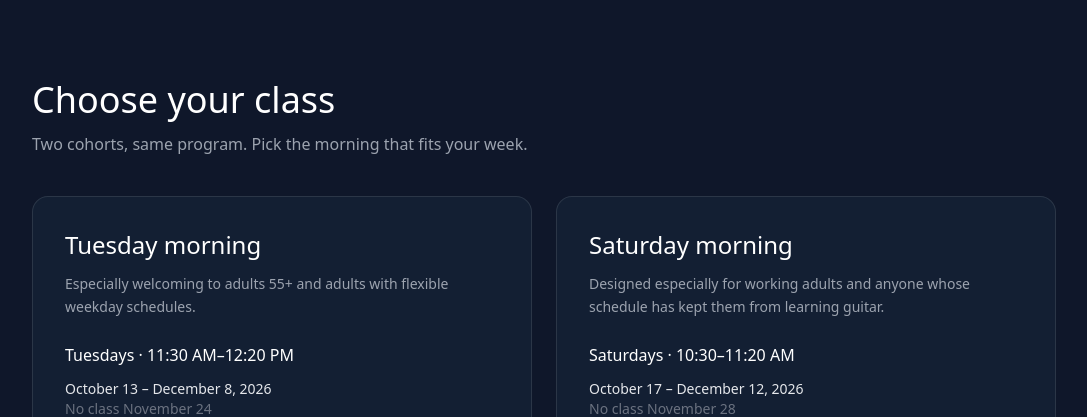
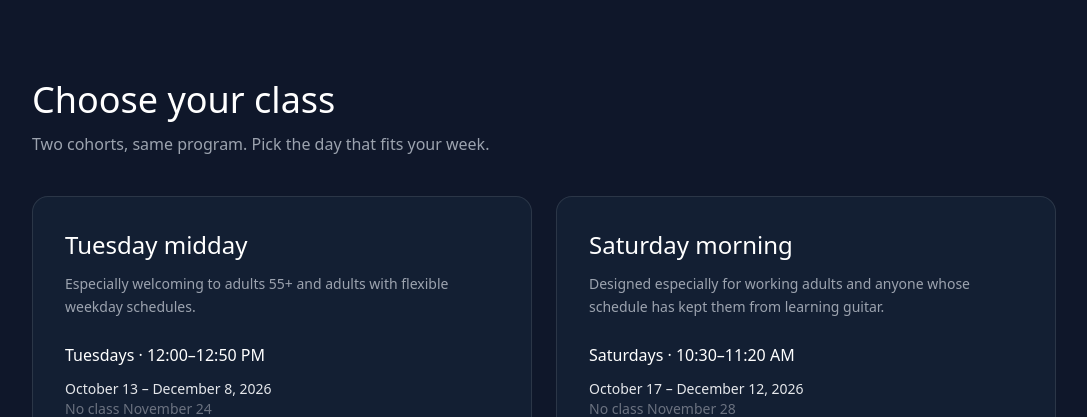
Before and after one commit to toddbrannon/toddbrannonmusic2025, a React (Vite) app: page /guitar-together in a window 1280 px wide. Shown: the part 2100-2517 px from the top of the page, without its empty margins (96-1183 px from the left). Built offline with nearby package versions, Linux system fonts and the light colour scheme.

Commit message:
Move Tuesday Guitar Together class to 12:00–12:50 PM, reword as midday
Co-Authored-By: Claude Opus 5.5 <noreply@anthropic.com>

```diff
--- a/server.js
+++ b/server.js
@@ -372,7 +372,7 @@ const ROUTE_META = {
   '/guitar-together': {
     title: "You've Always Wanted to Play Guitar | Guitar Together",
     description:
-      'An 8-week beginner guitar experience for adults in Old Town Lewisville. No experience necessary. Tuesday and Saturday morning groups starting in October.',
+      'An 8-week beginner guitar experience for adults in Old Town Lewisville. No experience necessary. Tuesday and Saturday groups starting in October.',
     image: `${SITE_ORIGIN}/og/guitar-together.jpg`,
   },
 };
--- a/src/pages/GuitarTogether.tsx
+++ b/src/pages/GuitarTogether.tsx
@@ -47,9 +47,9 @@ const stages = [
 const cohorts = [
   {
     id: 'tuesday',
-    day: 'Tuesday morning',
+    day: 'Tuesday midday',
     audience: 'Especially welcoming to adults 55+ and adults with flexible weekday schedules.',
-    time: 'Tuesdays · 11:30 AM–12:20 PM',
+    time: 'Tuesdays · 12:00–12:50 PM',
     dates: 'October 13 – December 8, 2026',
     skipped: 'No class November 24',
     stripeUrl: TUESDAY_STRIPE_URL,
@@ -77,7 +77,7 @@ const faqs = [
   { q: 'What kind of guitar do I need?', a: 'A playable acoustic or electric guitar is fine.' },
   {
     q: 'Is this only for people 55+?',
-    a: 'No. The Tuesday morning class is especially suited to adults 55+ and people with flexible weekday schedules, but Guitar Together is open to adults generally.',
+    a: 'No. The Tuesday midday class is especially suited to adults 55+ and people with flexible weekday schedules, but Guitar Together is open to adults generally.',
   },
   {
     q: 'What if I miss a class?',
@@ -272,7 +272,7 @@ export default function GuitarTogether() {
         <div className="max-w-5xl mx-auto">
           <h2 className="text-3xl md:text-4xl font-light text-white mb-3">Choose your class</h2>
           <p className="text-base font-light text-gray-400 mb-10">
-            Two cohorts, same program. Pick the morning that fits your week.
+            Two cohorts, same program. Pick the day that fits your week.
           </p>
 
           <div className="grid grid-cols-1 lg:grid-cols-2 gap-6">
```
